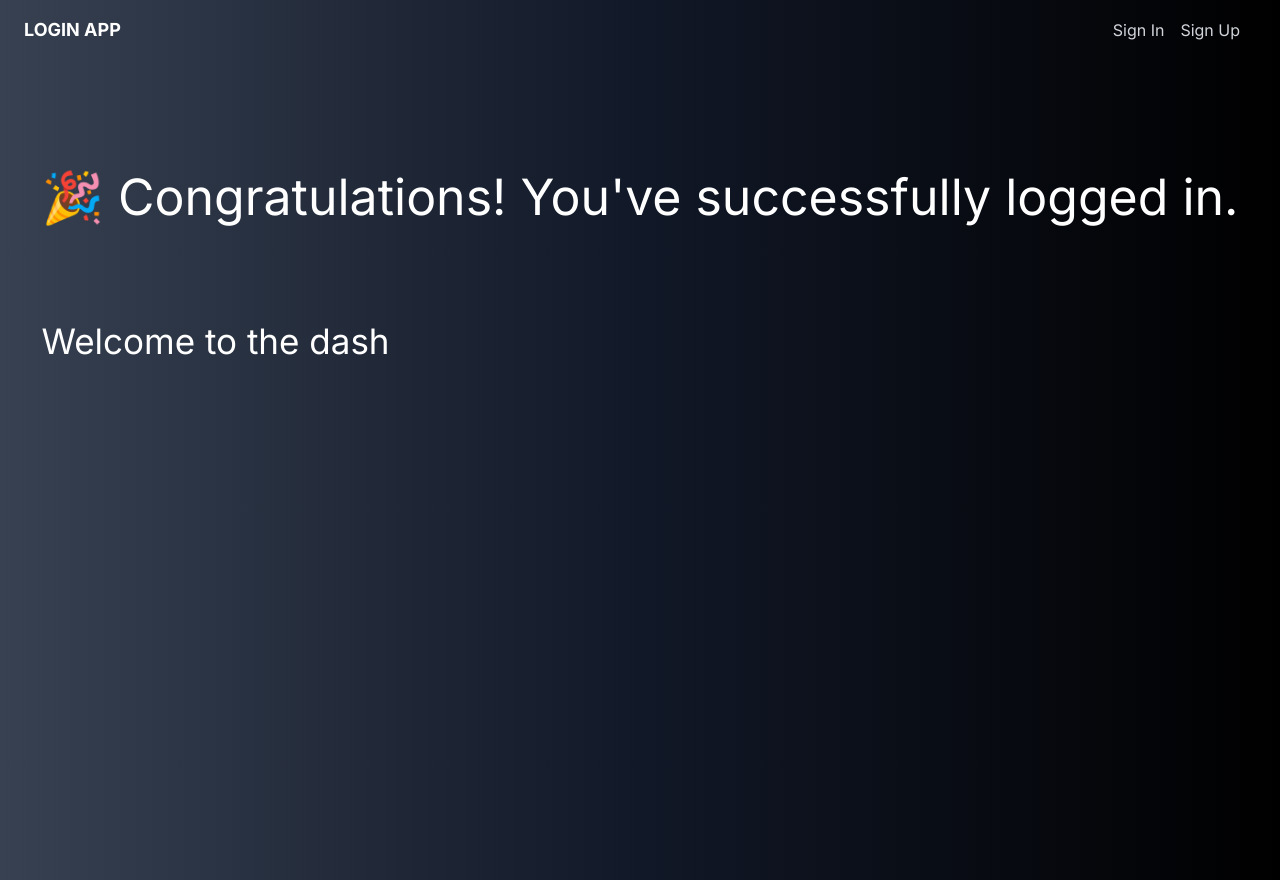
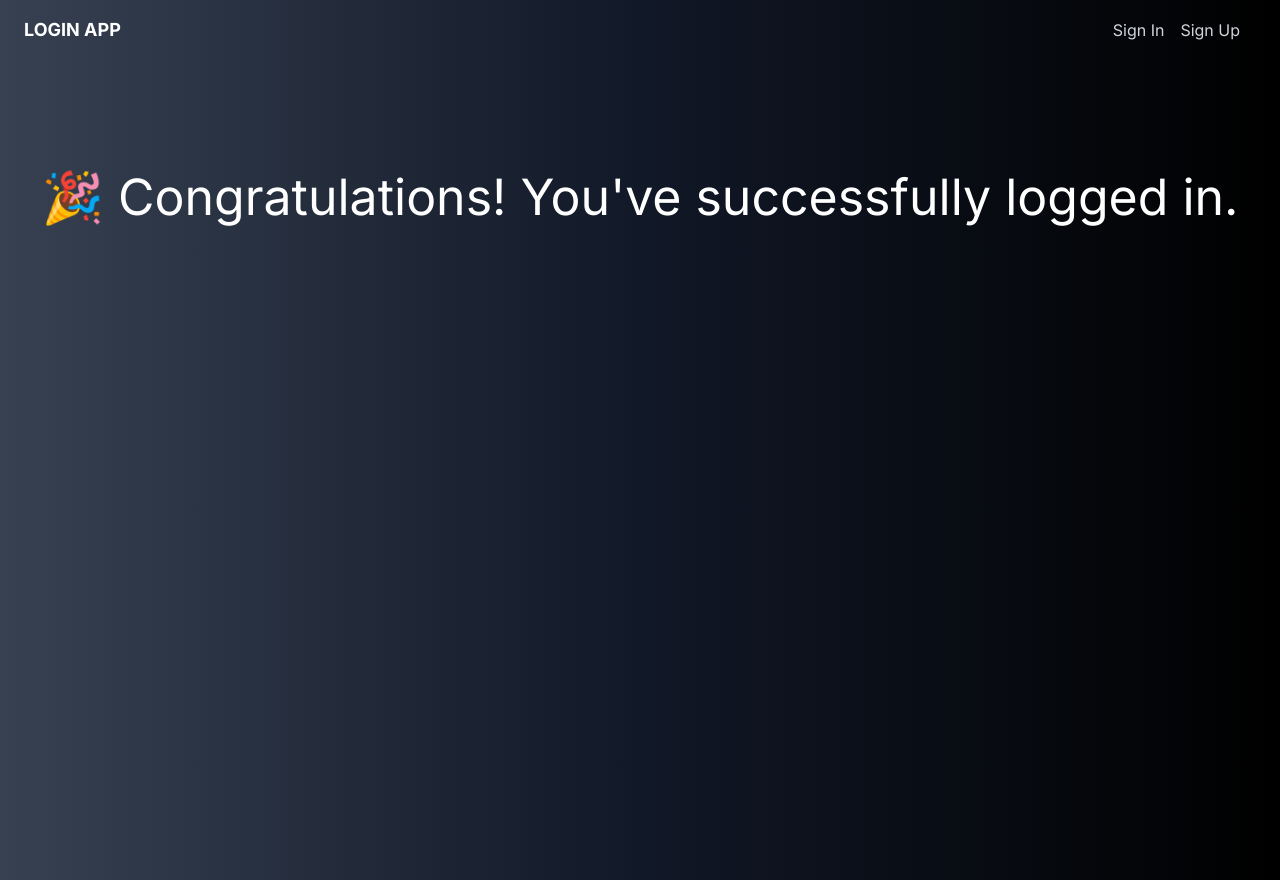
Before and after one commit to deepbhakare/OIBSIP-LOGIN-AUTHENTICATION, a Next.js app: page /dashboard in a window 1280 px wide. Built offline with nearby package versions, Linux system fonts and the light colour scheme; no server answers.

Commit message:
update dashboardmodule.css

```diff
--- a/app/dashboard/dashboard.module.css
+++ b/app/dashboard/dashboard.module.css
@@ -3,8 +3,3 @@
   font-size: 50px;
   margin-bottom: 80px;
 }
-
-.p {
-  color: white;
-  font-size: 35px;
-}
--- a/app/dashboard/page.jsx
+++ b/app/dashboard/page.jsx
@@ -6,7 +6,6 @@ const DashboardPage = () => {
       <h1 className={styles.error}>
         🎉 Congratulations! You've successfully logged in.
       </h1>
-      <p className={styles.p}>Welcome to the dash</p>
     </>
   );
 };
```
Also changed, not shown: images/signup.png (added).
